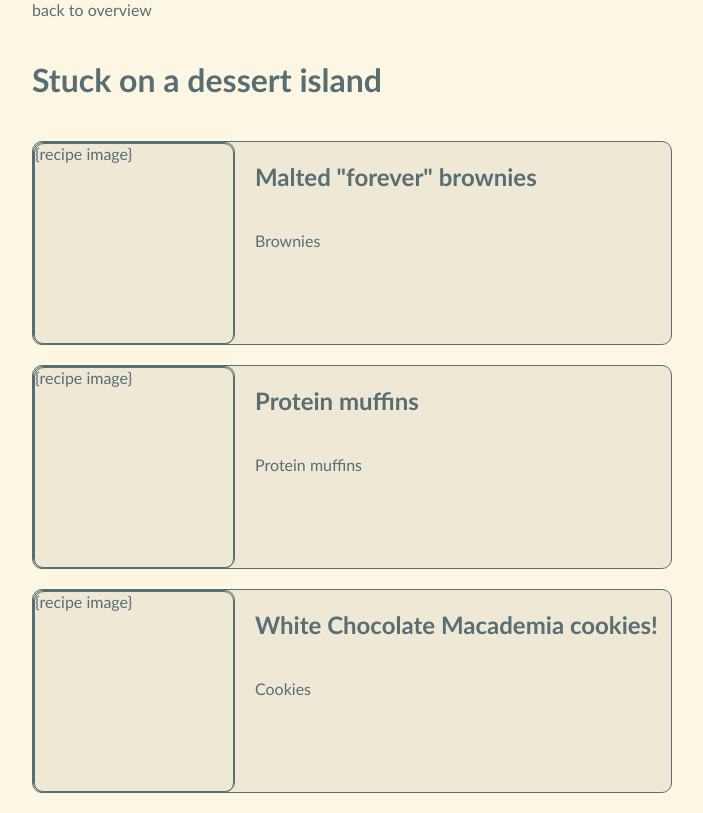
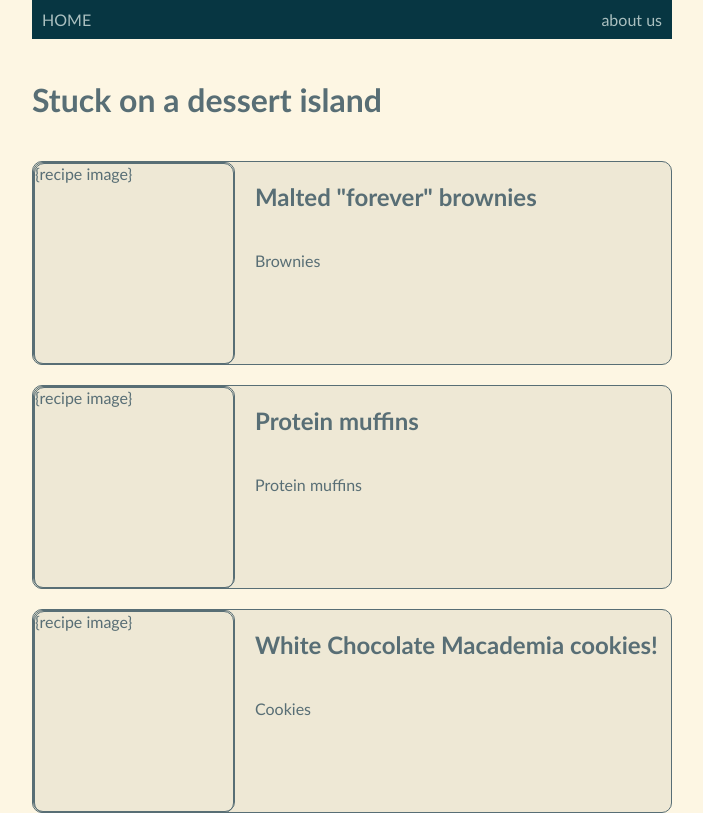
Before and after one commit to Alece-98/receptenboek, a PHP site: page / in a window 1280 px wide. Shown: the whole page, without its empty margins (288-991 px from the left). Run offline with PHP 8.4, Linux system fonts and the light colour scheme; data comes from the database, SQL or seed files in the repository.

Commit message:
final voor nu

```diff
--- a/classes/Database.php
+++ /dev/null
@@ -1,6 +0,0 @@
-<?php
-	class Database
-	{
-
-	}
-?>
--- a/header.html
+++ b/header.html
@@ -8,7 +8,12 @@
     <link rel="stylesheet" href="/receptenboek/style.css">
     <link rel="icon" href="./favicon.ico" type="image/x-icon">
   </head>
-	<nav>
-		<a href="/receptenboek/index.php/">back to overview</a>
+	<nav class = "nav">
+    <div class="home-button">
+		  <a href="/receptenboek/index.php/">HOME</a>
+    </div>
+    <div class= "info">
+      <a>about us </a>
+    </div>
 	</nav>
 </html>
--- a/style.css
+++ b/style.css
@@ -30,9 +30,40 @@ main {
 	gap: 20px;
 	margin: 20px, 20px;
 }
+
+.nav {
+	--bs-nav-link-padding-x: 1rem;
+	--bs-nav-link-padding-y: 0.5rem;
+	--bs-nav-link-font-weight: ;
+	--bs-nav-link-color: var(--bs-link-color);
+	--bs-nav-link-hover-color: var(--bs-link-hover-color);
+	--bs-nav-link-disabled-color: var(--bs-secondary-color);
+	display: flex;
+	flex-direction: row	;
+	flex-wrap: nowrap;
+	justify-content: space-between;
+	padding-left: 0;
+	margin-bottom: 0;
+	list-style: none;
+	color: #abc0c0;
+	background-color: #073642;
+	padding: 10px;
+	gap: 10px;
+  }
+
+.home-button {
+	display: flex;
+	align-self: flex-start;
+}
+.info {
+	display:flex;
+	align-self: flex-end;
+}
+
 .navigation-container {
 	display: flex;
 	gap: 50px;
+
 }
 
 .overview-item {
@@ -63,6 +94,7 @@ main {
 	align-content: stretch;
 	flex-flow: column;
 	gap: 20px;
+	padding-right: 10px;
 
 }
 .overview-name {
```
